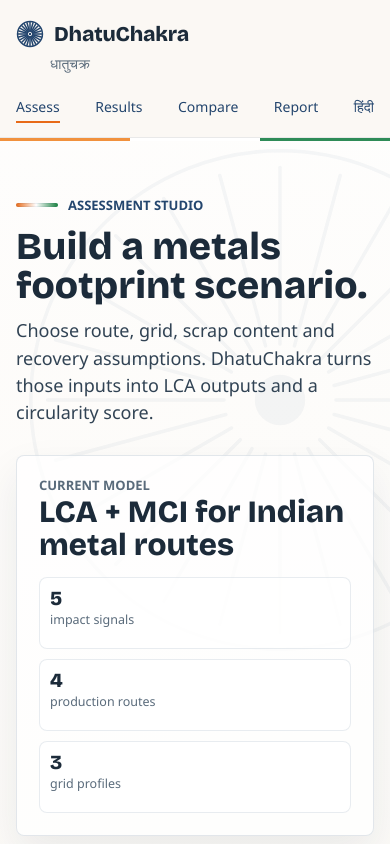
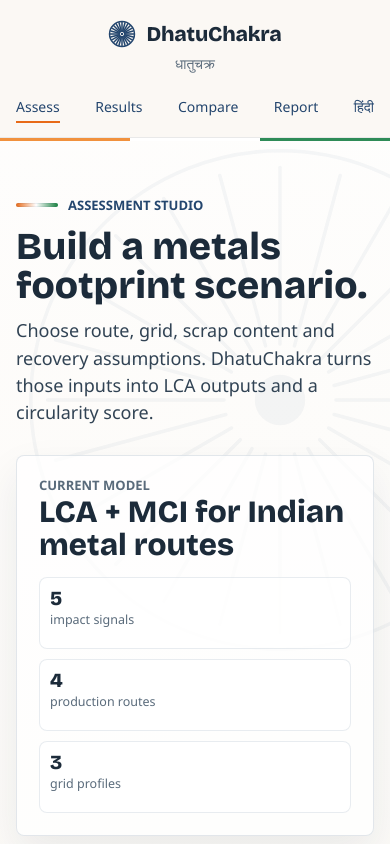
Before and after one commit to grv-io/LCA-TOOL, a plain HTML site: page prototype/assess.html in a window 390 px wide. Shown: the top 844 px of the page. Drawn offline with Linux system fonts and the light colour scheme; a web font is replaced by a local one.

Commit message:
fix: center logo and text on all pages for mobile

```diff
--- a/prototype/css/theme.css
+++ b/prototype/css/theme.css
@@ -573,7 +573,19 @@
   }
   .app-page .site-header .wrap {
     flex-direction: column;
-    align-items: stretch;
+    align-items: center;
+    gap: 14px;
+  }
+  .app-page .brand {
+    flex-wrap: wrap;
+    justify-content: center;
+    row-gap: 2px;
+    width: 100%;
+  }
+  .app-page .brand .dev {
+    width: 100%;
+    margin-left: 0;
+    text-align: center;
   }
   .app-page .nav {
     justify-content: space-between;
```
